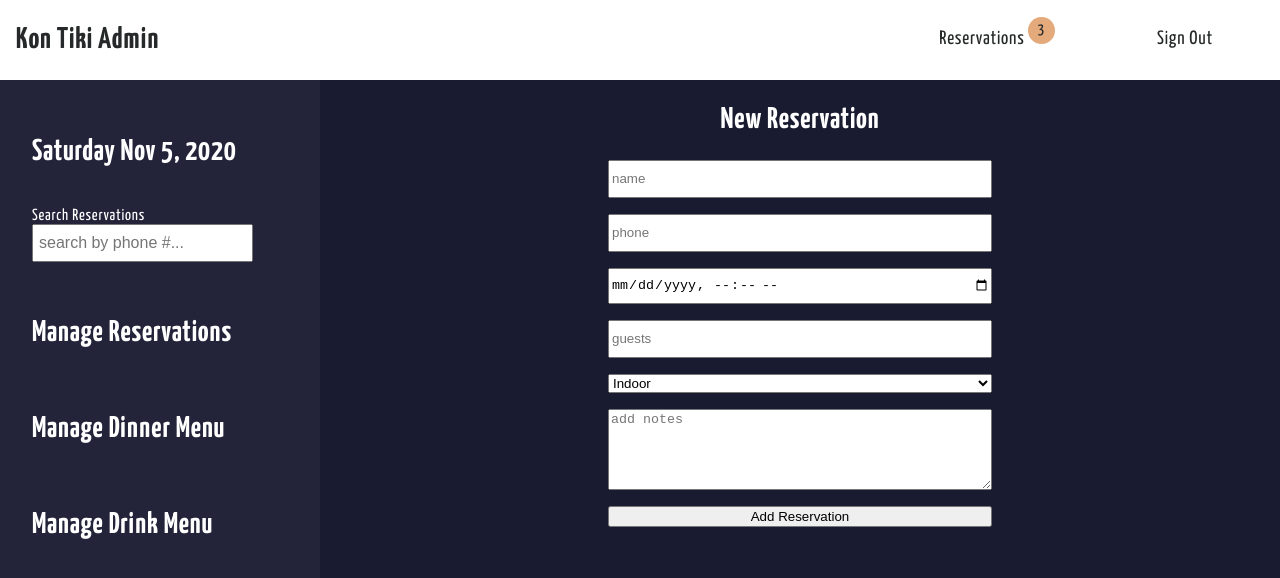
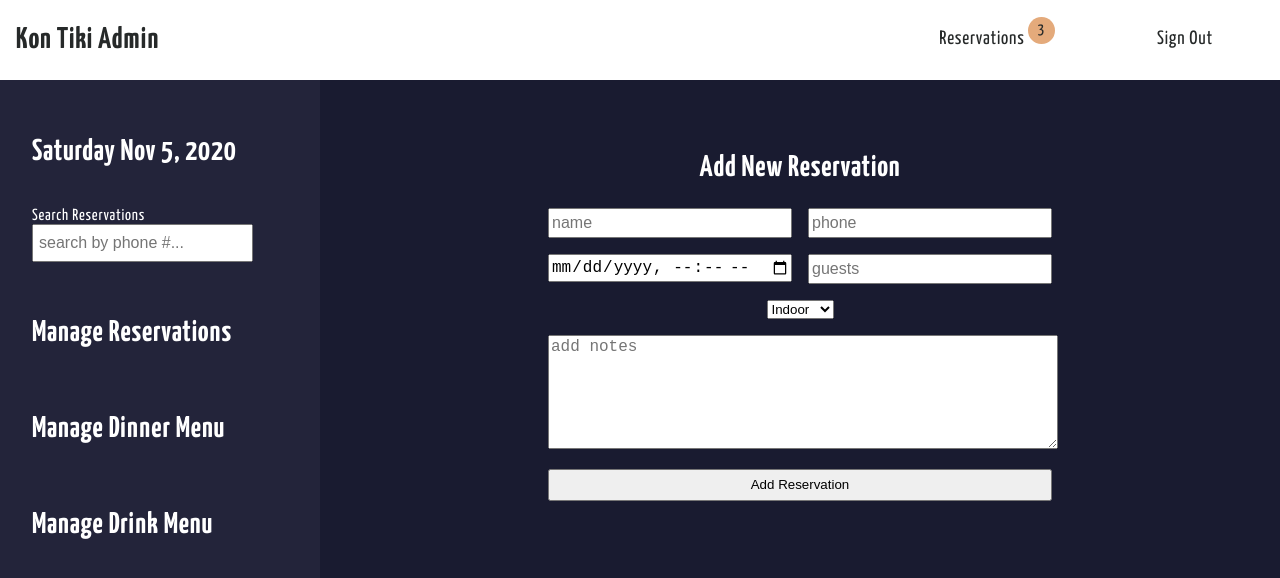
Before and after one commit to asabogal/2020-kon-tiki, a Next.js app: page /admin/dashboard in a window 1280 px wide. Shown: the top 578 px of the page. Built offline with nearby package versions, Linux system fonts and the light colour scheme.

Commit message:
better form layout and style

```diff
--- a/components/admin/dashboard/NewReservationForm.js
+++ b/components/admin/dashboard/NewReservationForm.js
@@ -31,7 +31,7 @@ const NewReservationForm = () => {
 
   return (
     <FormContainer onSubmit={handleSubmit}>
-      <h2>New Reservation</h2>
+      <h2>Add New Reservation</h2>
       <Form>
         <input
           placeholder="name"
@@ -61,6 +61,7 @@ const NewReservationForm = () => {
           value={reservation.value}
           onChange={handleChange}
         />
+        <SelectField>
           <select
             placeholder="seating"
             name="seating"
@@ -71,16 +72,21 @@ const NewReservationForm = () => {
             <option value="garden">Garden</option>
             <option value="patio">Patio</option>
           </select>
+        </SelectField>
+        <TextAreaField>
           <textarea
             placeholder='add notes'
             name='notes'
-          rows="5"
+            rows="6"
             value={reservation.value}
             onChange={handleChange}
           />
+        </TextAreaField>
+        <ButtonField>
           <button type='submit'>
             Add Reservation
           </button>
+        </ButtonField>
       </Form>
     </FormContainer>
   );
@@ -92,13 +98,36 @@ const FormContainer = styled.div`
   margin: 0 auto;
   text-align: center;
   color: white;
-  width: 30vw;
+  padding-top: 3rem;
 `;
 
 const Form = styled.form`
   display: grid;
+  grid-template-columns: 1fr 1fr;
   gap: 1rem;
   input {
+    height: 1.5rem;
+    font-size: 16px;
+  }
+  textarea {
+    width: 100%;
+    font-size: 16px;
+  }
+  button {
+    width: 100%;
     height: 2rem;
+    cursor: pointer;
   }
 `;
+
+const SelectField = styled.div`
+  grid-area: 3 / 1 / 3 / 3;
+`;
+
+const TextAreaField = styled.div`
+  grid-area: 4 / 1 / 4 / 3;
+`;
+
+const ButtonField = styled.div`
+  grid-area: 5 / 1 / 5 / 3;
+`;
```
Lines whose indentation alone changed are shown as unchanged.
